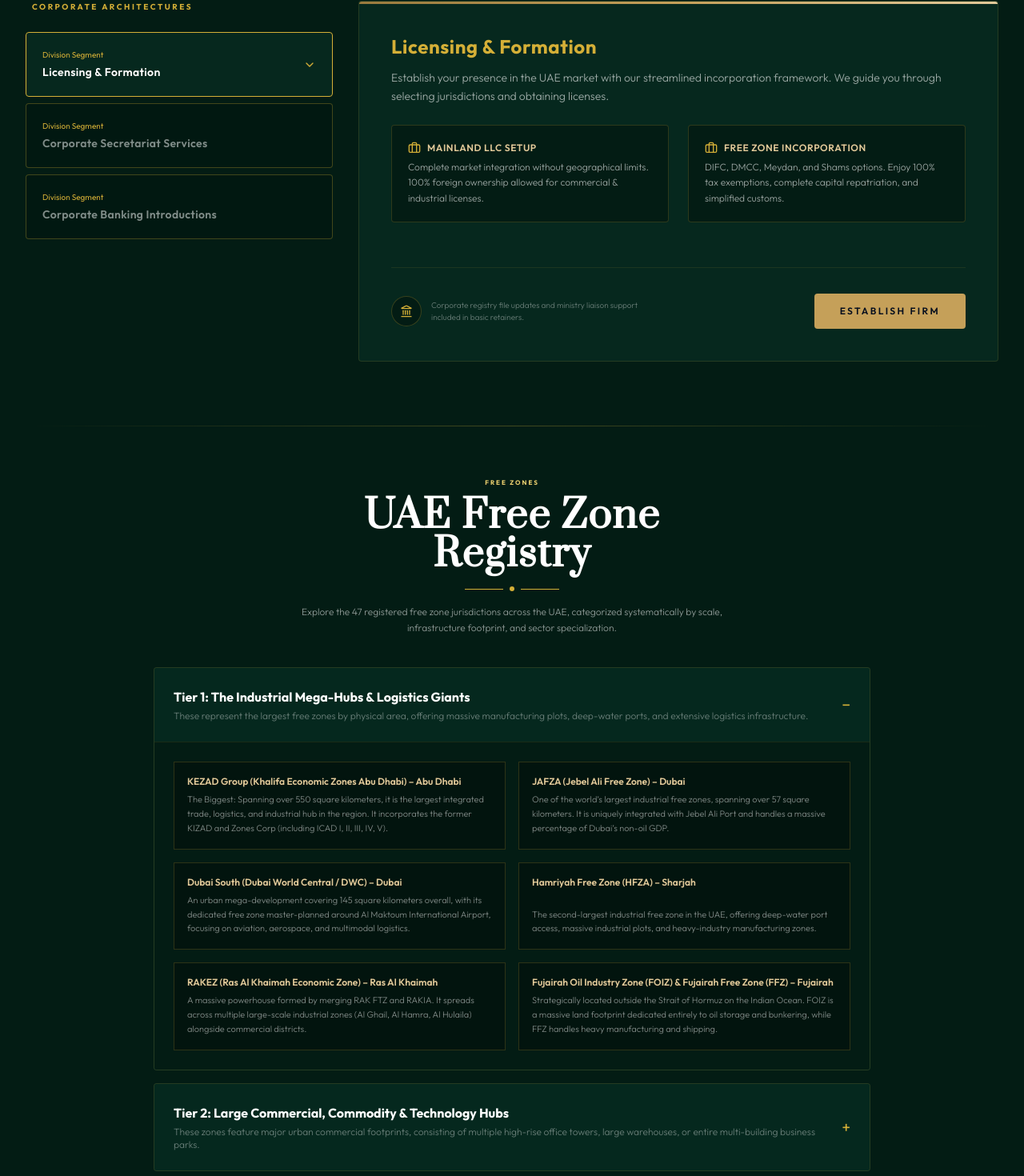
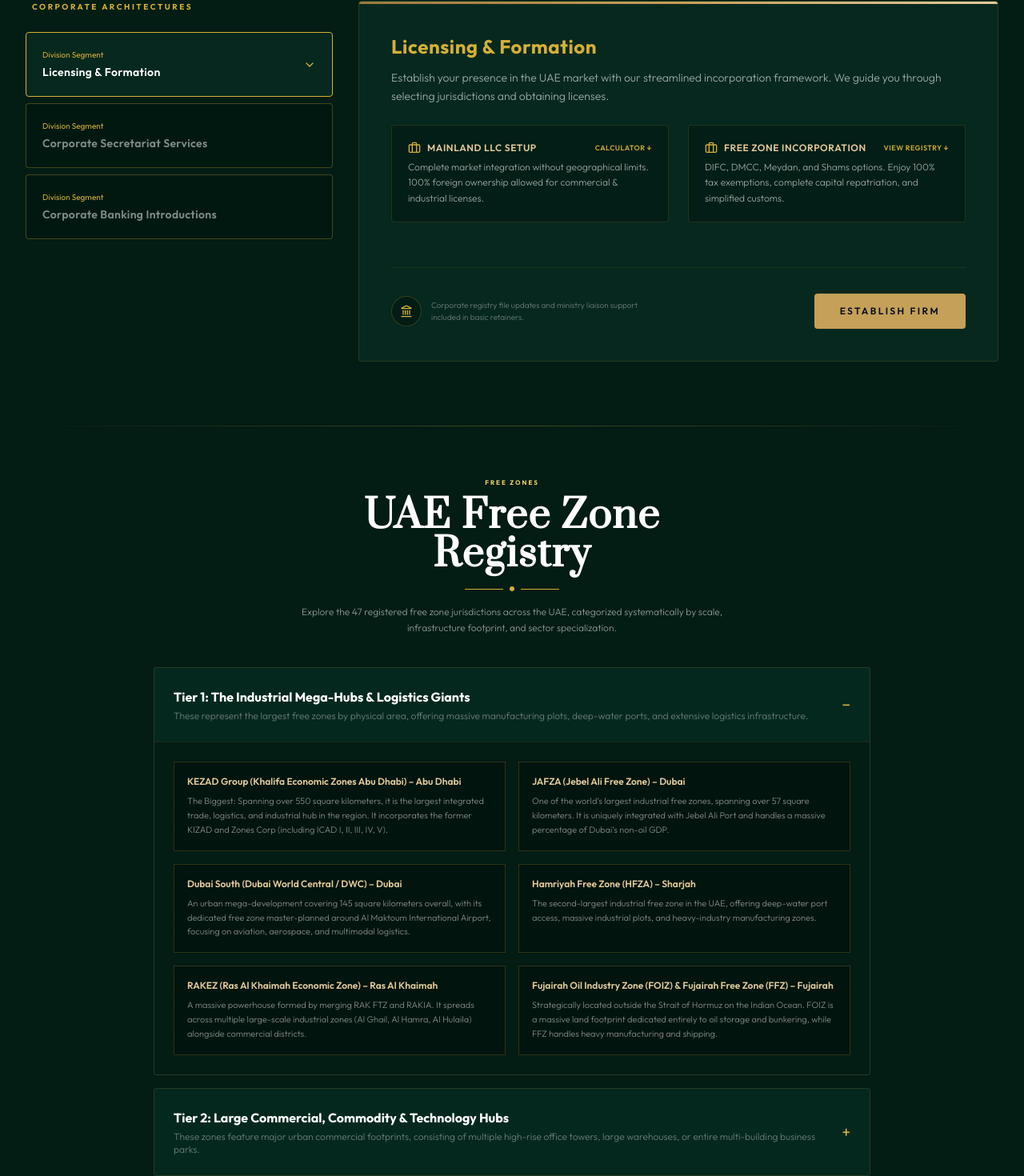
Before and after one commit to Devgghya/finloby, a React (Vite) app: page /business-setup in a window 1280 px wide. Shown: the part 541-2011 px from the top of the page at 80% size. Built offline with nearby package versions, Linux system fonts and the light colour scheme.

Commit message:
ux: implement card click smooth scrolls and align description text in Free Zones grid

```diff
--- a/src/pages/BusinessSetup.tsx
+++ b/src/pages/BusinessSetup.tsx
@@ -228,17 +228,54 @@
                     </p>
 
                     <div className="grid grid-cols-1 md:grid-cols-2 gap-6 mt-6">
-                      {item.items.map((sub, idx) => (
-                        <div key={idx} className="bg-[#070F1E]/50 border border-slate-850 p-5 rounded-sm hover:border-[#C5A059]/20 transition-all duration-300">
-                          <h4 className="text-xs uppercase tracking-wider font-semibold text-[#E2C999] mb-1.5 flex items-center gap-2">
+                      {item.items.map((sub, idx) => {
+                        const isFreeZoneCard = sub.name.includes('Free Zone') || sub.name.includes('Economic Zone');
+                        const isMainlandCard = sub.name.includes('Mainland');
+
+                        const handleCardClick = () => {
+                          if (isFreeZoneCard) {
+                            const el = document.getElementById('free-zone-registry');
+                            if (el) {
+                              el.scrollIntoView({ behavior: 'smooth' });
+                            }
+                          } else if (isMainlandCard) {
+                            const el = document.getElementById('cost-estimator');
+                            if (el) {
+                              el.scrollIntoView({ behavior: 'smooth' });
+                            }
+                          }
+                        };
+
+                        return (
+                          <div
+                            key={idx}
+                            onClick={handleCardClick}
+                            className={`bg-[#070F1E]/50 border border-slate-850 p-5 rounded-sm transition-all duration-300 ${
+                              isFreeZoneCard || isMainlandCard ? 'cursor-pointer hover:border-[#C5A059]/40 hover:bg-[#070F1E]/80' : ''
+                            }`}
+                          >
+                            <h4 className="text-xs uppercase tracking-wider font-semibold text-[#E2C999] mb-1.5 flex items-center justify-between">
+                              <span className="flex items-center gap-2">
                                 <Briefcase className="w-4 h-4 text-[#C5A059]" />
                                 {sub.name}
+                              </span>
+                              {isFreeZoneCard && (
+                                <span className="text-[9px] uppercase tracking-wider text-[#C5A059] font-semibold animate-pulse">
+                                  View Registry &darr;
+                                </span>
+                              )}
+                              {isMainlandCard && (
+                                <span className="text-[9px] uppercase tracking-wider text-[#C5A059] font-semibold animate-pulse">
+                                  Calculator &darr;
+                                </span>
+                              )}
                             </h4>
                             <p className="text-xs font-light text-[#FBF9F4]/60 leading-relaxed">
                               {sub.desc}
                             </p>
                           </div>
-                      ))}
+                        );
+                      })}
                     </div>
                   </div>
 
@@ -268,7 +305,7 @@
         <div className="h-[1px] bg-gradient-to-r from-transparent via-[#D4AF37]/30 to-transparent my-8 md:my-16"></div>
 
         {/* SECTION: FREE ZONE REGISTRY */}
-        <div className="mb-20">
+        <div id="free-zone-registry" className="mb-20 scroll-mt-28">
           <div className="flex flex-col gap-3 mb-10 text-center max-w-xl mx-auto">
             <span className="text-[8px] font-bold text-[#E5C158] uppercase tracking-[0.25em]">
               Free Zones
@@ -316,12 +353,12 @@
                       {tierData.zones.map((zone, zIdx) => (
                         <div
                           key={zIdx}
-                          className="bg-[#050B15]/80 border border-slate-850 p-4 hover:border-[#C5A059]/20 transition-all duration-300 flex flex-col justify-between"
+                          className="bg-[#050B15]/80 border border-slate-850 p-4 hover:border-[#C5A059]/20 transition-all duration-300 flex flex-col justify-start"
                         >
-                          <h5 className="text-xs font-sans font-semibold text-[#E2C999] mb-1.5">
+                          <h5 className="text-xs font-sans font-semibold text-[#E2C999]">
                             {zone.name}
                           </h5>
-                          <p className="text-[11px] font-light text-[#FBF9F4]/50 leading-relaxed">
+                          <p className="text-[11px] font-light text-[#FBF9F4]/50 leading-relaxed mt-2">
                             {zone.desc}
                           </p>
                         </div>
@@ -337,7 +374,7 @@
         <div className="h-[1px] bg-gradient-to-r from-transparent via-[#D4AF37]/30 to-transparent my-8 md:my-16"></div>
 
         {/* UAE Company Setup Cost Estimator */}
-        <div className="bg-[#0D1625] border border-[#C5A059]/20 p-8 sm:p-10 rounded-sm relative overflow-hidden">
+        <div id="cost-estimator" className="bg-[#0D1625] border border-[#C5A059]/20 p-8 sm:p-10 rounded-sm relative overflow-hidden scroll-mt-28">
           <div className="absolute top-0 left-0 w-full h-[3px] bg-[#C5A059]"></div>
 
           <div className="flex flex-col md:flex-row justify-between items-start md:items-center border-b border-[#C5A059]/10 pb-6 mb-8 gap-4">
```
Lines whose indentation alone changed are shown as unchanged.
